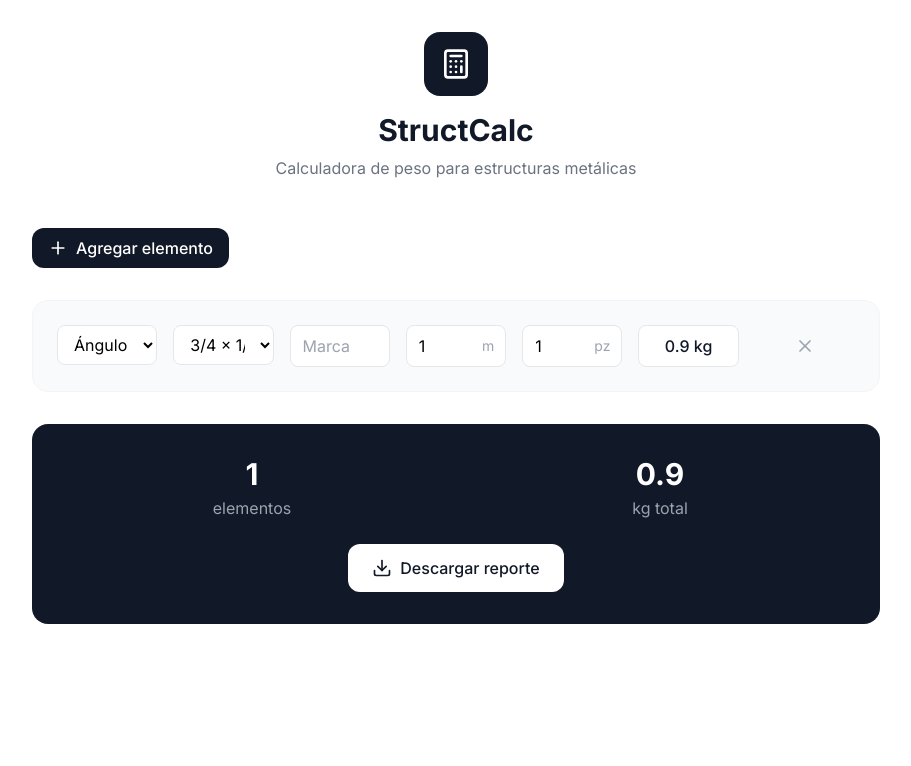
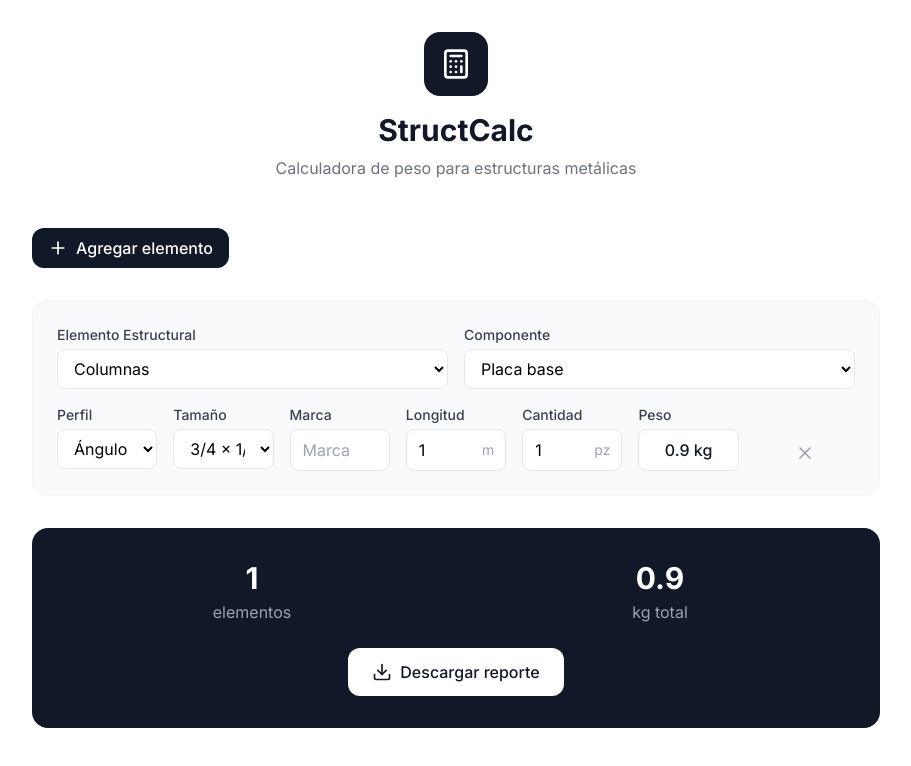
Before and after one commit to ingenierofierros/prueba-yt, a Next.js app: page / in a window 1280 px wide. Both pictures are taken after a click on the button "Agregar elemento". Shown: the top 766 px of the page, without its empty margins (184-1095 px from the left). Built offline with nearby package versions, Linux system fonts and the light colour scheme.

Commit message:
Update SteelWeightCalculator.tsx

```diff
--- a/components/SteelWeightCalculator.tsx
+++ b/components/SteelWeightCalculator.tsx
@@ -5,6 +5,8 @@ import { Plus, X, Download, Calculator } from 'lucide-react';
 
 interface Element {
   id: number;
+  structuralElement: string;
+  component: string;
   profileType: string;
   size: string;
   length: number;
@@ -16,6 +18,90 @@ interface Element {
 const SteelWeightCalculator = () => {
   const [elements, setElements] = useState<Element[]>([]);
   const [totalWeight, setTotalWeight] = useState(0);
+
+  // Elementos estructurales y sus componentes
+  const structuralElements: Record<string, string[]> = {
+    'Columnas': [
+      'Placa base',
+      'Elemento principal',
+      'Conexión de viga',
+      'Conexión de marco',
+      'Conexión de cubierta',
+      'Rigidizadores',
+      'Cartelas'
+    ],
+    'Marcos': [
+      'Viga principal',
+      'Columna del marco',
+      'Conexión viga-columna',
+      'Cartelas de conexión',
+      'Rigidizadores de alma',
+      'Placas de continuidad',
+      'Elementos de arriostramiento'
+    ],
+    'Cubierta': [
+      'Viga principal',
+      'Viga secundaria (largueros)',
+      'Correas',
+      'Tirantes',
+      'Diagonales de cubierta',
+      'Conectores de lámina',
+      'Canalones',
+      'Elementos de fijación'
+    ],
+    'Muros': [
+      'Columnas de muro',
+      'Vigas de muro',
+      'Largueros horizontales',
+      'Largueros verticales',
+      'Diagonales de contraventeo',
+      'Marcos de puertas',
+      'Marcos de ventanas',
+      'Elementos de fijación'
+    ],
+    'Cimentación': [
+      'Dados de concreto',
+      'Anclas (pernos de anclaje)',
+      'Placas base',
+      'Plantillas de montaje',
+      'Contratrabes metálicas',
+      'Elementos de nivelación'
+    ],
+    'Arriostramiento': [
+      'Diagonales de fachada',
+      'Diagonales de cubierta',
+      'Contraventeos horizontales',
+      'Contraventeos verticales',
+      'Cables tensores',
+      'Elementos de conexión'
+    ],
+    'Escaleras y Plataformas': [
+      'Zancas',
+      'Peldaños',
+      'Barandales',
+      'Pasamanos',
+      'Plataformas',
+      'Soportes de plataforma',
+      'Escalones tipo rejilla'
+    ],
+    'Elementos Secundarios': [
+      'Bajadas pluviales',
+      'Canalones',
+      'Elementos de ventilación',
+      'Soportes de equipos',
+      'Ménsulas',
+      'Ganchos y elementos de izaje',
+      'Tapajuntas'
+    ],
+    'Puertas y Accesos': [
+      'Marco principal',
+      'Refuerzos de marco',
+      'Guías de puerta',
+      'Elementos de rodamiento',
+      'Topes y elementos de seguridad',
+      'Herrajes'
+    ]
+  };
 
   // Base de datos de perfiles estándar mexicanos (kg/m)
   const profiles: Record<string, Record<string, number>> = {
@@ -140,6 +226,8 @@ const SteelWeightCalculator = () => {
   const addElement = () => {
     const newElement: Element = {
       id: Date.now(),
+      structuralElement: 'Columnas',
+      component: 'Placa base',
       profileType: 'Ángulo',
       size: '3/4 x 1/8 (19x3mm)',
       length: 1,
@@ -175,7 +263,10 @@ const SteelWeightCalculator = () => {
     let report = "REPORTE ESTRUCTURA METÁLICA\n\n";
 
     elements.forEach((element, index) => {
-      report += `${index + 1}. ${element.profileType} ${element.size} - ${element.length}m x${element.quantity} = ${element.weight.toFixed(1)}kg\n`;
+      report += `${index + 1}. ${element.structuralElement} - ${element.component}\n`;
+      report += `   ${element.profileType} ${element.size} - ${element.length}m x${element.quantity} = ${element.weight.toFixed(1)}kg\n`;
+      if (element.brand) report += `   Marca: ${element.brand}\n`;
+      report += `\n`;
     });
 
     report += `\nTOTAL: ${totalWeight.toFixed(1)} kg\n`;
@@ -217,9 +308,44 @@ const SteelWeightCalculator = () => {
         <div className="space-y-4 mb-8">
           {elements.map((element) => (
             <div key={element.id} className="bg-gray-50 rounded-2xl p-6 border border-gray-100">
+              <div className="grid grid-cols-1 md:grid-cols-2 gap-4 mb-4">
+
+                <div>
+                  <label className="block text-sm font-medium text-gray-700 mb-1">Elemento Estructural</label>
+                  <select
+                    value={element.structuralElement}
+                    onChange={(e) => {
+                      const newStructuralElement = e.target.value;
+                      const firstComponent = structuralElements[newStructuralElement][0];
+                      updateElement(element.id, 'structuralElement', newStructuralElement);
+                      updateElement(element.id, 'component', firstComponent);
+                    }}
+                    className="w-full px-3 py-2 bg-white border border-gray-200 rounded-lg focus:outline-none focus:ring-2 focus:ring-gray-900 focus:border-transparent"
+                  >
+                    {Object.keys(structuralElements).map(element => (
+                      <option key={element} value={element}>{element}</option>
+                    ))}
+                  </select>
+                </div>
+
+                <div>
+                  <label className="block text-sm font-medium text-gray-700 mb-1">Componente</label>
+                  <select
+                    value={element.component}
+                    onChange={(e) => updateElement(element.id, 'component', e.target.value)}
+                    className="w-full px-3 py-2 bg-white border border-gray-200 rounded-lg focus:outline-none focus:ring-2 focus:ring-gray-900 focus:border-transparent"
+                  >
+                    {structuralElements[element.structuralElement].map(component => (
+                      <option key={component} value={component}>{component}</option>
+                    ))}
+                  </select>
+                </div>
+              </div>
+
               <div className="grid grid-cols-2 md:grid-cols-7 gap-4">
 
                 <div className="col-span-2 md:col-span-1">
+                  <label className="block text-sm font-medium text-gray-700 mb-1">Perfil</label>
                   <select
                     value={element.profileType}
                     onChange={(e) => {
@@ -237,6 +363,7 @@ const SteelWeightCalculator = () => {
                 </div>
 
                 <div className="col-span-2 md:col-span-1">
+                  <label className="block text-sm font-medium text-gray-700 mb-1">Tamaño</label>
                   <select
                     value={element.size}
                     onChange={(e) => updateElement(element.id, 'size', e.target.value)}
@@ -249,6 +376,7 @@ const SteelWeightCalculator = () => {
                 </div>
 
                 <div>
+                  <label className="block text-sm font-medium text-gray-700 mb-1">Marca</label>
                   <input
                     type="text"
                     value={element.brand}
@@ -259,6 +387,7 @@ const SteelWeightCalculator = () => {
                 </div>
 
                 <div>
+                  <label className="block text-sm font-medium text-gray-700 mb-1">Longitud</label>
                   <div className="relative">
                     <input
                       type="number"
@@ -274,6 +403,7 @@ const SteelWeightCalculator = () => {
                 </div>
 
                 <div>
+                  <label className="block text-sm font-medium text-gray-700 mb-1">Cantidad</label>
                   <div className="relative">
                     <input
                       type="number"
@@ -288,12 +418,13 @@ const SteelWeightCalculator = () => {
                 </div>
 
                 <div>
+                  <label className="block text-sm font-medium text-gray-700 mb-1">Peso</label>
                   <div className="px-3 py-2 bg-white border border-gray-200 rounded-lg text-center font-medium text-gray-900">
                     {element.weight.toFixed(1)} kg
                   </div>
                 </div>
 
-                <div className="flex justify-center">
+                <div className="flex justify-center items-end">
                   <button
                     onClick={() => removeElement(element.id)}
                     className="p-2 text-gray-400 hover:text-red-500 hover:bg-red-50 rounded-lg transition-colors"
```
